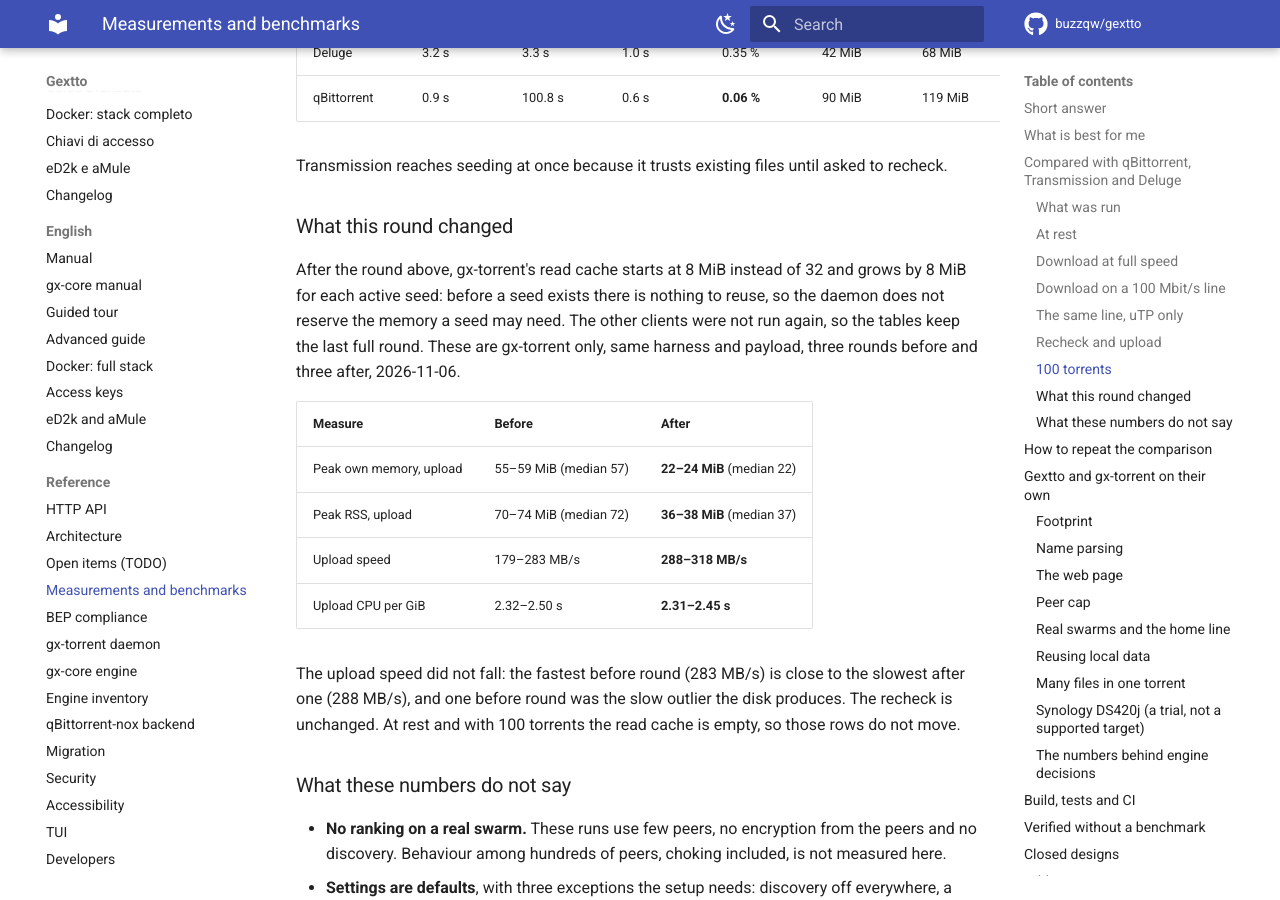
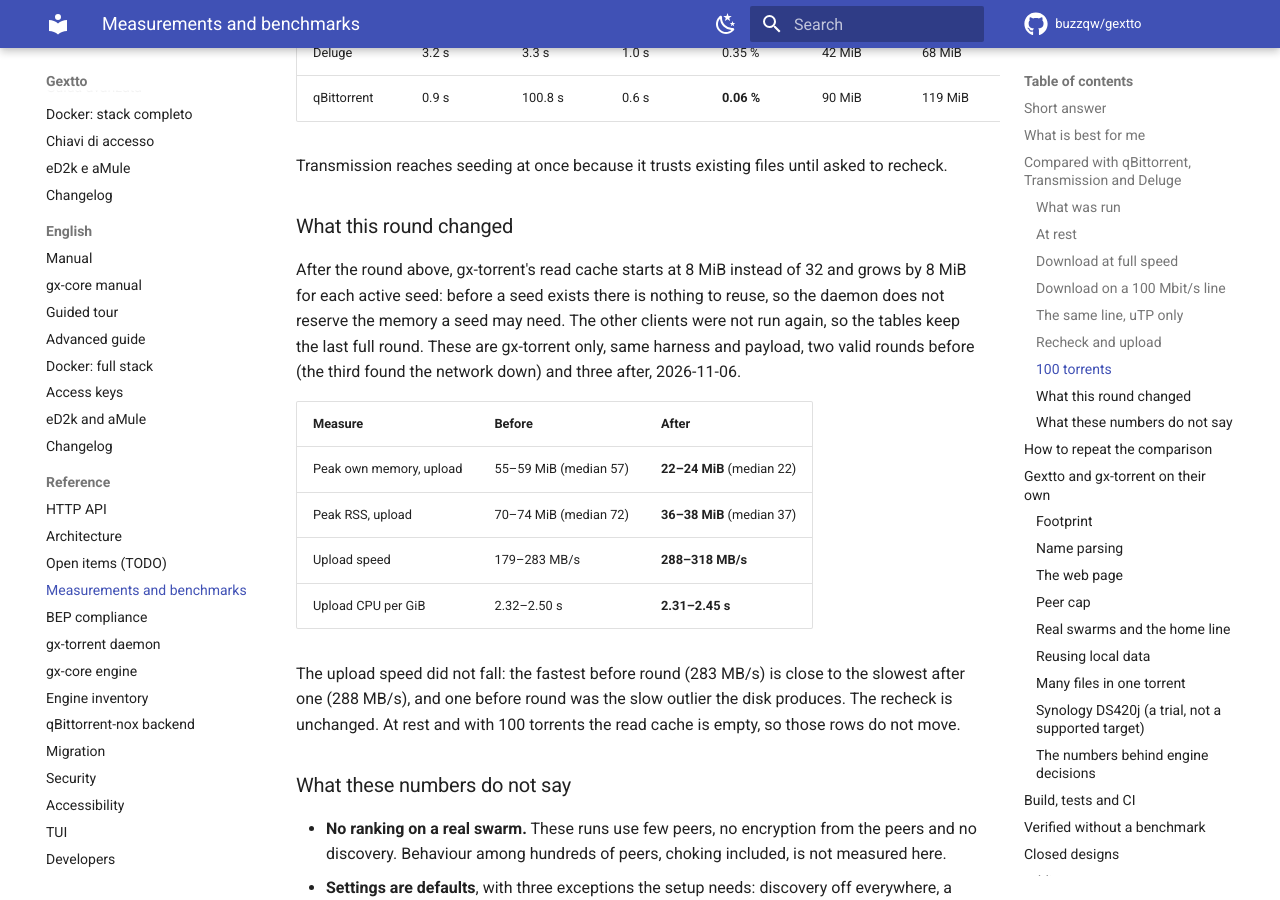
Before and after one commit to buzzqw/gextto, an MkDocs documentation site: the page built from docs/measurements.md, in a window 1280 px wide and 900 px high, scrolled down 6653 px. Built offline with MkDocs 1.6.1 and Material for MkDocs 9.7.7, drawn with Linux system fonts in a browser that asks for light colours; comment, search, counter and statistics services are not loaded.

Commit message:
docs: the read-cache A/B has two valid rounds before

```diff
--- a/docs/measurements.md
+++ b/docs/measurements.md
@@ -185,8 +185,8 @@
 After the round above, gx-torrent's read cache starts at 8 MiB instead of 32 and grows by
 8 MiB for each active seed: before a seed exists there is nothing to reuse, so the daemon does
 not reserve the memory a seed may need. The other clients were not run again, so the tables keep
-the last full round. These are gx-torrent only, same harness and payload, three rounds before
-and three after, 2026-11-06.
+the last full round. These are gx-torrent only, same harness and payload, two valid rounds before
+(the third found the network down) and three after, 2026-11-06.
 
 | Measure | Before | After |
 |---|---|---|
```
